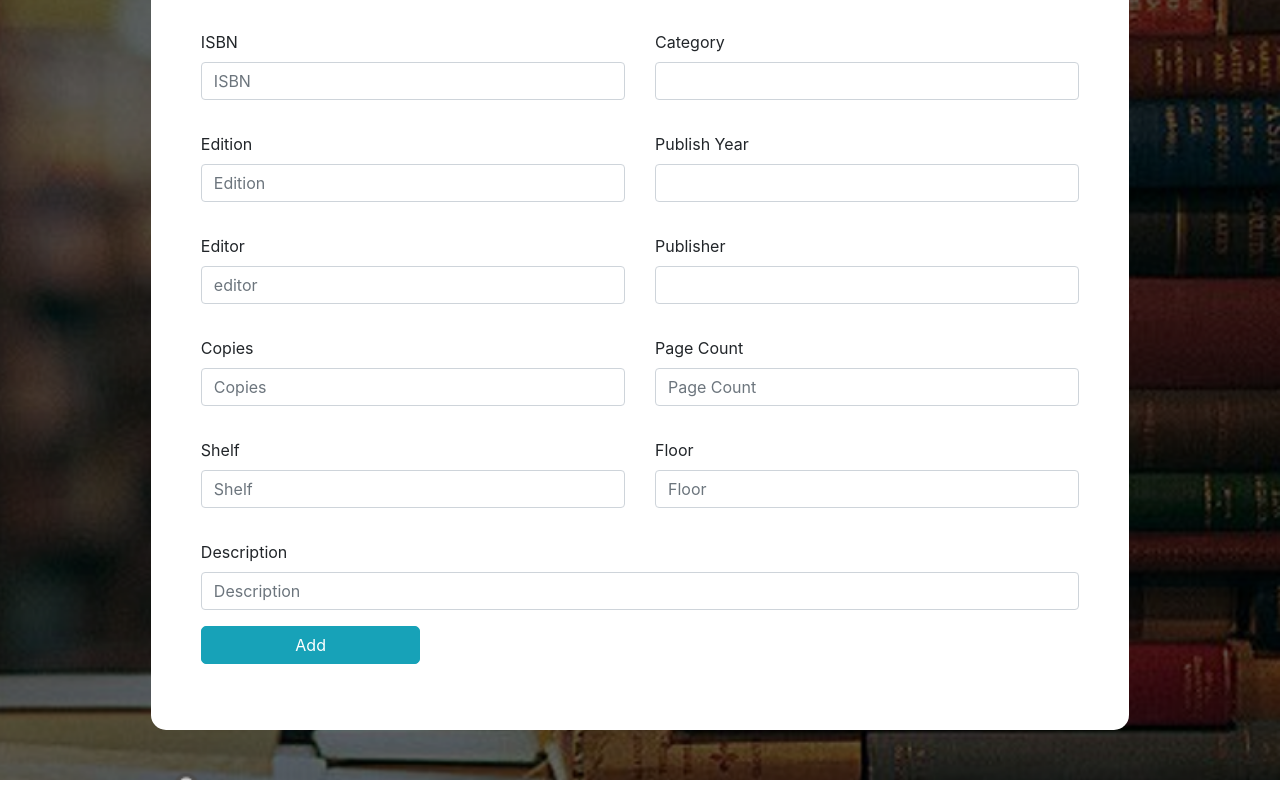
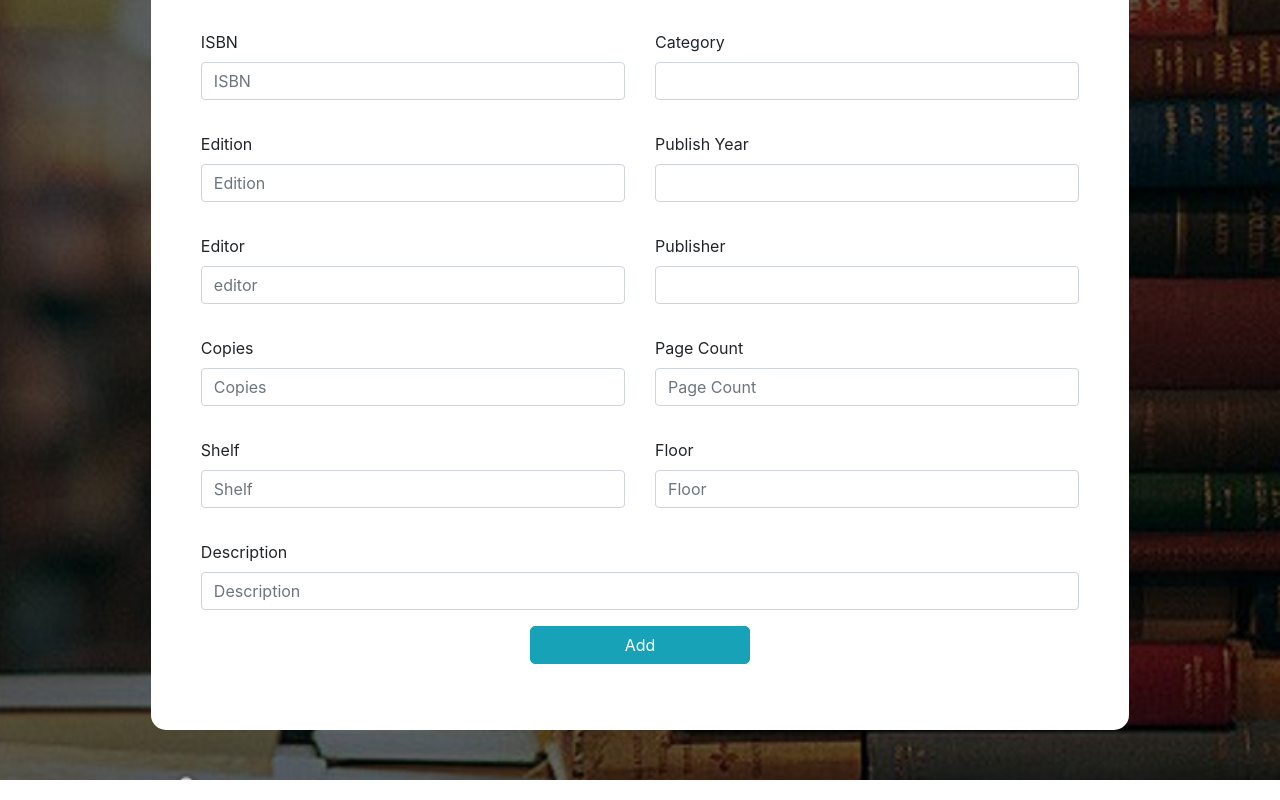
Before and after one commit to BiblioTrack/bibliotrack-frontend, a React (Create React App) app: page /addbook in a window 1280 px wide. Shown: the part 335-1135 px from the top of the page. Built offline with nearby package versions, Linux system fonts and the light colour scheme.

Commit message:
moved the add button to the center

```diff
--- a/src/pages/AdminPage/components/AddBookSection.js
+++ b/src/pages/AdminPage/components/AddBookSection.js
@@ -194,7 +194,9 @@ const AddBookSection = () => {
           />
         </Form.Group>
 
-        <Button type="submit" variant="info" className="mb-3 admin-button"> Add </Button>
+        <div align='center'>
+          <Button type="submit" variant="info" className="mb-3 admin-button"> Add </Button>
+        </div>
 
       </Form>
     </AdminSection >
```
